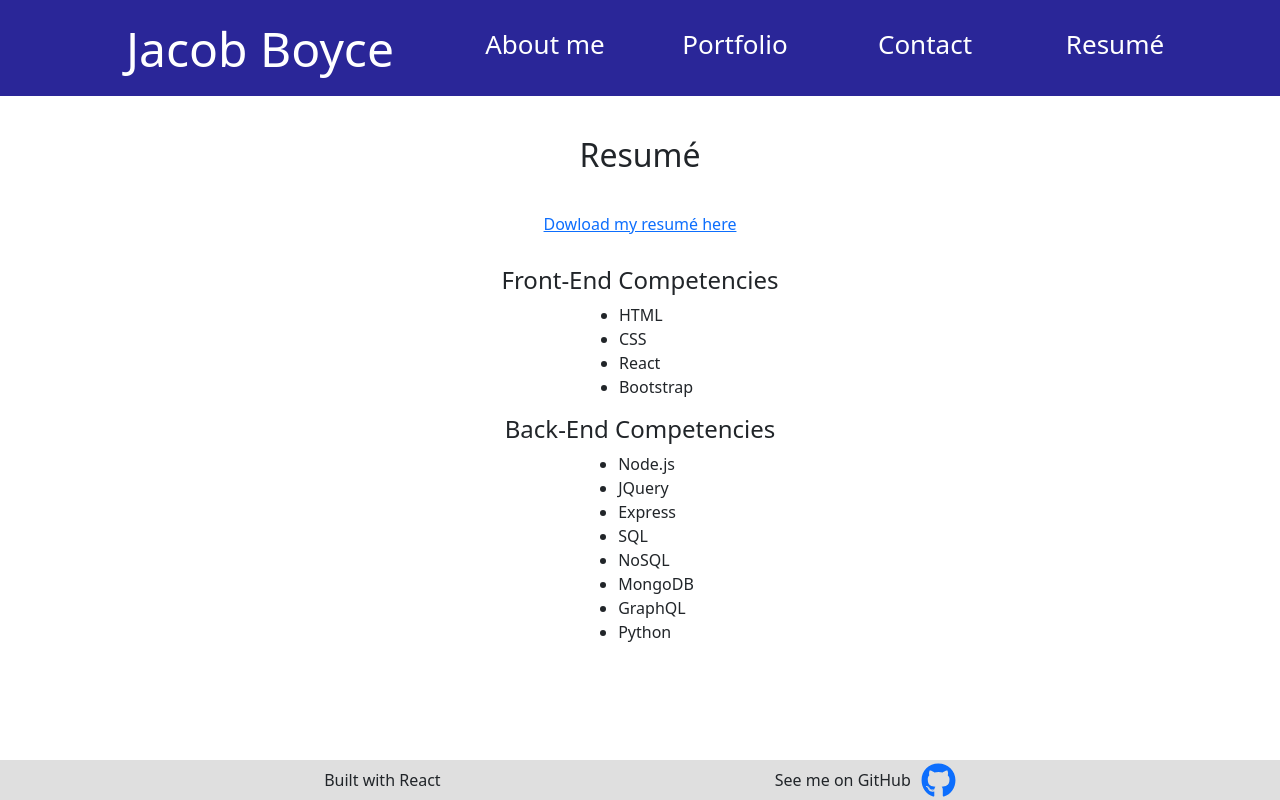
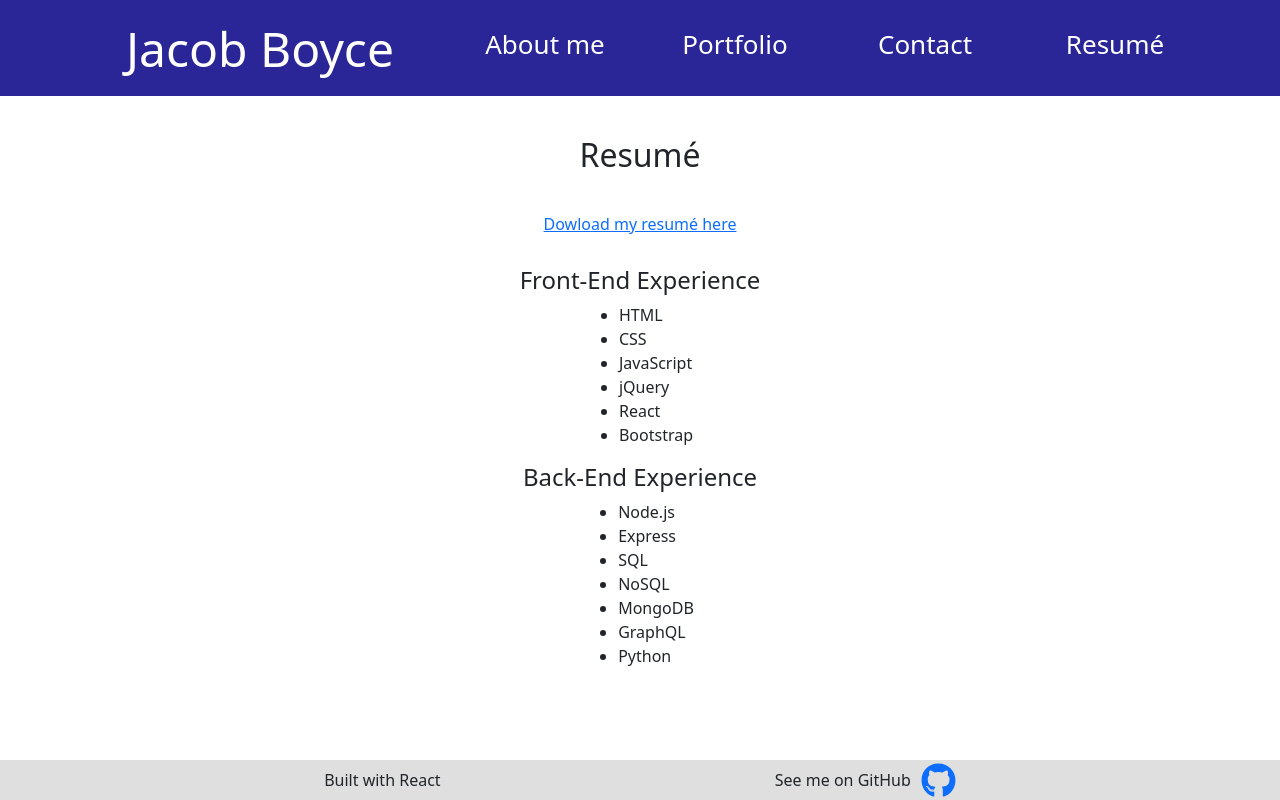
Before and after one commit to jboyce313/project-portfolio, a React (Create React App) app: page / in a window 1280 px wide. Both pictures are taken after a click on the element "Resumé". Built offline with nearby package versions, Linux system fonts and the light colour scheme.

Commit message:
updated resume

```diff
--- a/src/components/Resume.js
+++ b/src/components/Resume.js
@@ -9,17 +9,18 @@ export default function Resume() {
         <a className="resume" href={resume}>
           Dowload my resumé here
         </a>
-        <h4>Front-End Competencies</h4>
+        <h4>Front-End Experience</h4>
         <ul>
           <li>HTML</li>
           <li>CSS</li>
+          <li>JavaScript</li>
+          <li>jQuery</li>
           <li>React</li>
           <li>Bootstrap</li>
         </ul>
-        <h4>Back-End Competencies</h4>
+        <h4>Back-End Experience</h4>
         <ul>
           <li>Node.js</li>
-          <li>JQuery</li>
           <li>Express</li>
           <li>SQL</li>
           <li>NoSQL</li>
```
